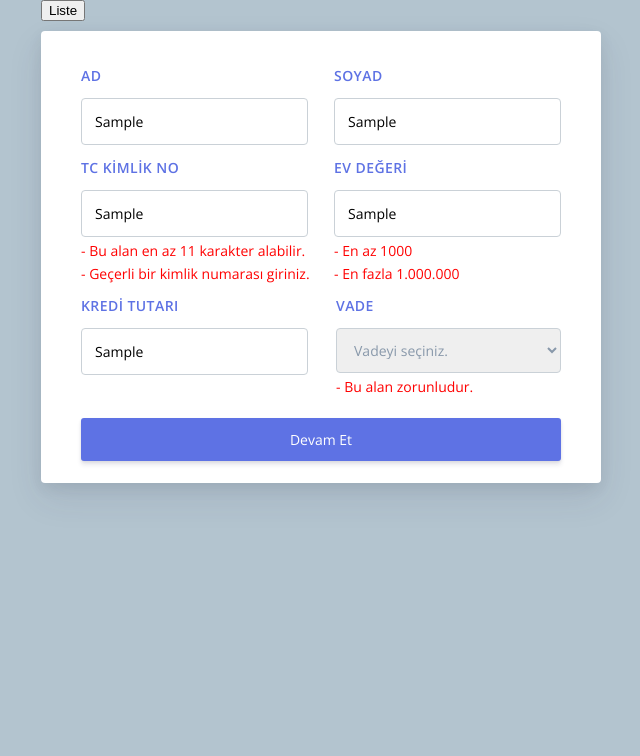
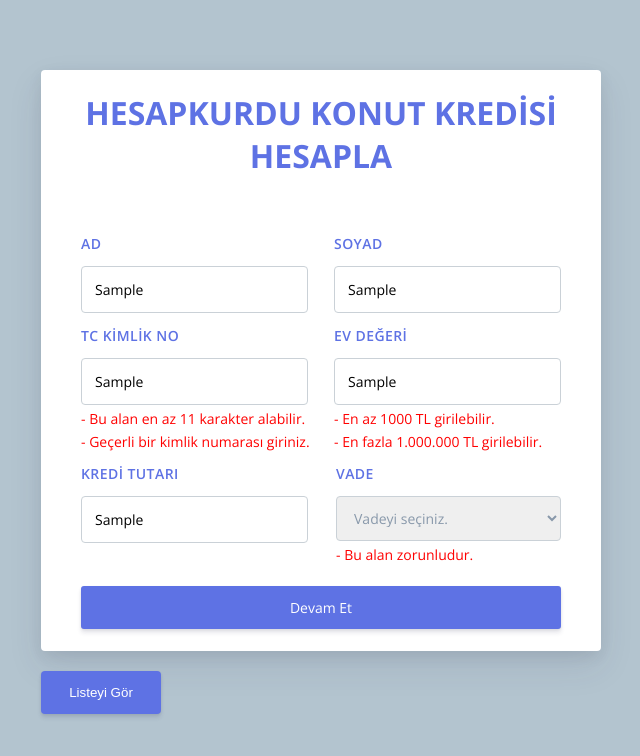
Before and after one commit to ergloguz/form, a Vue app: page / in a window 1280 px wide. Both pictures are taken after typing "Sample", "Sample", "Sample", "Sample", "Sample" into the empty fields and a click on the button "Devam Et". Shown: the top 756 px of the page, without its empty margins (319-959 px from the left). Built offline with nearby package versions, Linux system fonts and the light colour scheme.

Commit message:
refactored and done

```diff
--- a/src/components/Container.vue
+++ b/src/components/Container.vue
@@ -19,7 +19,7 @@ export default {
   max-width: 560px;
   min-width: 560px;
   min-height: 400px;
-  margin-top:10px;
+  margin-top:70px;
   border-radius: 4px;
   box-shadow: 0px 15px 35px rgba(50, 50, 93, 0.1), 0px 5px 15px rgba(0, 0, 0, 0.07);
 }
--- a/src/components/Table.vue
+++ b/src/components/Table.vue
@@ -10,11 +10,11 @@
       </div>
 
       <div class="container-box">
-        <a class="container-box-text">{{ userCost }} </a>
+        <a class="container-box-text">{{ userCost }} TL</a>
       </div>
 
       <div class="container-box">
-        <a class="container-box-text">{{ userCredit }} </a>
+        <a class="container-box-text">{{ userCredit }} TL</a>
       </div>
 
       <div class="container-box">
@@ -54,7 +54,6 @@ export default {
   font-weight: normal;
   font-size: 14px;
   margin-top: 20px;
-
   border-radius: 4px;
   box-shadow: 0px 15px 35px rgba(50, 50, 93, 0.1), 0px 5px 15px rgba(0, 0, 0, 0.07);
   color: #8898AA;
--- a/src/components/form.vue
+++ b/src/components/form.vue
@@ -35,8 +35,8 @@
           <label>EV DEĞERİ</label>
           <input placeholder="Ev değerini giriniz." v-model="form.userCost">
           <span v-if="!$v.form.userCost.required">- Bu alan zorunludur.</span>
-          <span v-if="!$v.form.userCost.minValue">- En az 1000</span>
-          <span v-if="!$v.form.userCost.maxValue">- En fazla 1.000.000</span>
+          <span v-if="!$v.form.userCost.minValue">- En az 1000 TL girilebilir.</span>
+          <span v-if="!$v.form.userCost.maxValue">- En fazla 1.000.000 TL girilebilir.</span>
         </div>
       </div>
 
@@ -44,7 +44,7 @@
       <div class="main-contain-top">
         <div class="main-contain-top-in">
           <label>KREDİ TUTARI</label>
-          <input :v="$v.form.userCredit" placeholder="Kredi tutarını giriniz." v-model="form.userCredit">
+          <input :v="$v.form.userCredit" placeholder="Kredi tutarını giriniz." v-model="form.userCredit" >
           <span  v-if="!$v.form.userCredit.required">- Bu alan zorunludur.</span>
         </div>
         <div class="main-contain-top-in">
@@ -60,7 +60,7 @@
           <span class="error" v-if="!$v.form.userExpire.required">- Bu alan zorunludur.</span>
         </div>
       </div>
-      <div class="fd">
+      <div class="for">
         <button type="submit" class="main-contain-top-button">Devam Et</button>
       </div>
       <div></div>
@@ -114,13 +114,7 @@ const creditValidation = (value) => {
 export default {
   name: "Form",
   mixins: [validationMixin],
-  filters: {
-    formatTL() {
-      Vue.filter("amountSymbolTR", (value) => {
-        return `${value} TL`;
-      });
-    },
-  },
+
   data() {
     return {
       form: {
@@ -216,7 +210,7 @@ export default {
 
 <style scoped>
 
-.fd {
+.for {
   display: flex;
   align-items: center;
   justify-content: center;
@@ -232,7 +226,6 @@ export default {
 
     &-top {
       display: flex;
-
       flex-direction: row;
       justify-content: space-between;
 
@@ -255,41 +248,9 @@ export default {
         font-size: 14px;
         color: white;
       }
-
       &-in {
         display: flex;
         flex-direction: column;
-
-        &-select {
-
-        }
-
-        &-label {
-          font-family: Open Sans;
-          font-style: normal;
-          font-weight: 600;
-          font-size: 14px;
-          line-height: 19px;
-          letter-spacing: 0.431667px;
-          color: #525F7F;
-          margin-top: 13px;
-        }
-
-        &-input {
-          background-color: #131B23;
-          height: 43px;
-          border-radius: 4px;
-          border: 1px solid #cad1d7;
-          margin-top: 13px;
-          padding-left: 13px;
-          font-family: Open Sans;
-          font-style: normal;
-          font-weight: normal;
-          font-size: 14px;
-          line-height: 19px;
-          color: #ffffff;
-          width: 210px;
-        }
       }
 
     }
--- a/src/components/navbar.vue
+++ /dev/null
@@ -1,23 +0,0 @@
-<template>
-
-  <div class="header">
-
-    <router-link to="/about">
-      <button class="header-button">
-        Liste
-      </button>
-    </router-link>
-
-  </div>
-
-</template>
-
-<script>
-export default {
-  name:"Navbar"
-}
-</script>
-
-<style scoped>
-
-</style>
--- a/src/filters.js
+++ /dev/null
@@ -1,5 +0,0 @@
-import Vue from "vue";
-
-Vue.filter("amountSymbolTR", (value) => {
-    return `${value}.TL`;
-});
--- a/src/main.js
+++ b/src/main.js
@@ -3,7 +3,6 @@ import App from './App.vue'
 import router from './router'
 import store from './store'
 import "@/styles/app.css"
-import "@/./filters"
 import Vuelidate from 'vuelidate'
 Vue.use(Vuelidate)
 Vue.config.productionTip = false
--- a/src/views/About.vue
+++ b/src/views/About.vue
@@ -3,15 +3,16 @@
     <TableHeader/>
 
     <Table
-          v-for="item in userList"
         :index="item.index"
-          :userName="item.userName"
         :userCost="item.userCost"
+        :userCredit="item.userCredit"
         :userExpire="item.userExpire"
         :userIdentity="item.userIdentity"
+        :userName="item.userName"
         :userSurname="item.userSurname"
-          :userCredit="item.userCredit"
+        v-for="item in userList"
     />
+
 
 
   </div>
@@ -21,7 +22,7 @@
 import Container from "@/components/Container";
 import Table from "@/components/Table";
 import {mapState} from "vuex"
-import TableHeader from "@/components/newTable";
+import TableHeader from "@/components/tableHeader";
 
 
 export default {
--- a/src/views/Home.vue
+++ b/src/views/Home.vue
@@ -1,10 +1,15 @@
 <template>
   <div>
-    <Navbar/>
+
+
     <Container>
-
+      <h1 class="title">HESAPKURDU KONUT KREDİSİ HESAPLA</h1>
       <Form @onSubmit="save"/>
     </Container>
+    <router-link to="/about">
+      <button class="button">Listeyi Gör</button>
+    </router-link>
+
   </div>
 </template>
 
@@ -13,7 +18,7 @@
 
 import Container from "@/components/Container";
 import Form from "@/components/form";
-import Navbar from "@/components/navbar";
+
 export default {
   name: 'Home',
   data() {
@@ -24,7 +29,6 @@ export default {
   components: {
     Form,
     Container,
-    Navbar
   },
   methods: {
     save(item) {
@@ -36,5 +40,21 @@ export default {
 }
 </script>
 <style>
+.button {
+  height: 43px;
+  width: 120px;
+  background-color: rgb(94, 114, 228);
+  border:none;
+  margin-top:20px;
+  box-shadow: 0px 1px 3px rgba(0, 0, 0, 0.08), 0px 4px 4px rgba(50, 50, 93, 0.11);
+  border-radius: 4px;
+  color: white;
 
+  cursor: pointer;
+}
+.title{
+  text-align: center;
+   color: rgb(94, 114, 228);
+  font-family: "Open Sans";
+}
 </style>
```
Also changed, not shown: src/components/tableHeader.vue (renamed from src/components/newTable.vue). Lines whose indentation alone changed are shown as unchanged.
